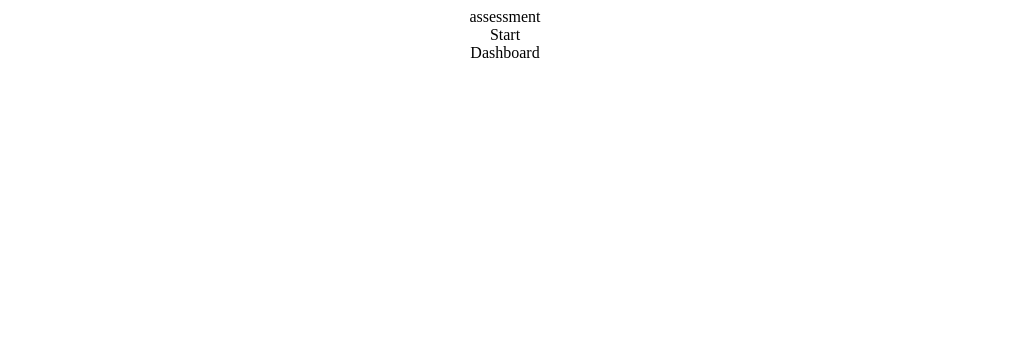
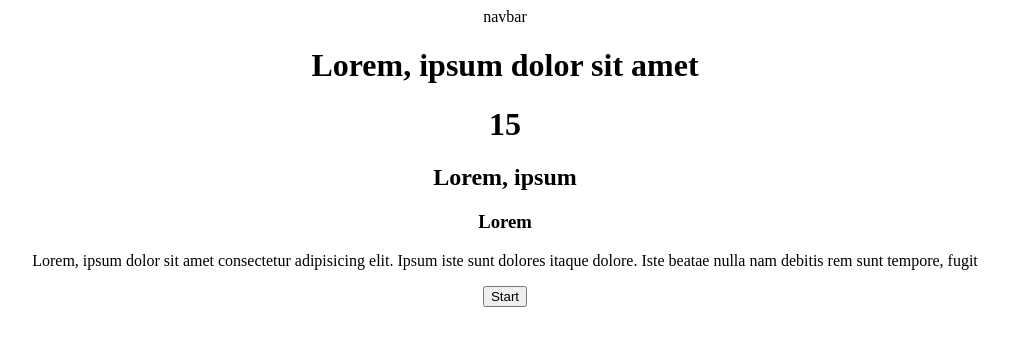
Before and after one commit to lpalleros/assessment-app, a React (Create React App) app: page / in a window 1280 px wide. Shown: the top 346 px of the page, without its empty margins (135-1144 px from the left). Built offline with nearby package versions, Linux system fonts and the light colour scheme.

Commit message:
Actualización-pantalla-start

```diff
--- a/src/App/App.js
+++ b/src/App/App.js
@@ -1,16 +1,16 @@
 
 import './App.css';
-import Assessment from '../screen/Assessment/Assessment'
+// import Assessment from '../screen/Assessment/Assessment'
 import Start from '../screen/Start/Start';
-import Dashboard from '../screen/Dashboard/Dashboard';
+// import Dashboard from '../screen/Dashboard/Dashboard';
 
 
 function App() {
   return (
     <div className="App">
-      <Assessment/>
+      {/* <Assessment/> */}
       <Start/>
-      <Dashboard/>
+      {/* <Dashboard/> */}
     </div>
   );
 }
--- a/src/components/StartForm/StartForm.js
+++ b/src/components/StartForm/StartForm.js
@@ -4,7 +4,17 @@ import './StartForm.css';
 const StartForm = () => {
     return (
         <div>
-
+            <h1>Lorem, ipsum dolor sit amet</h1>
+            <div>
+                <h1>15</h1>
+                <h2>Lorem, ipsum</h2>
+                <h3>Lorem</h3>
+            </div>
+            <p>
+            Lorem, ipsum dolor sit amet consectetur adipisicing elit. Ipsum iste sunt
+            dolores itaque dolore. Iste beatae nulla nam debitis rem sunt tempore, fugit
+            </p>
+            <button>Start</button>
         </div>
     )
 }
--- a/src/screen/Start/Start.js
+++ b/src/screen/Start/Start.js
@@ -1,11 +1,14 @@
 import React from 'react';
+import StartForm from '../../components/StartForm/StartForm';
+import NavBar from '../../components/Navbar/Navbar';
 import './Start.css';
 
 const Start = () => {
     return (
-        <div>
-            Start
-        </div>
+        <>
+            <NavBar/>
+            <StartForm/>
+        </>
     )
 }
 
```
